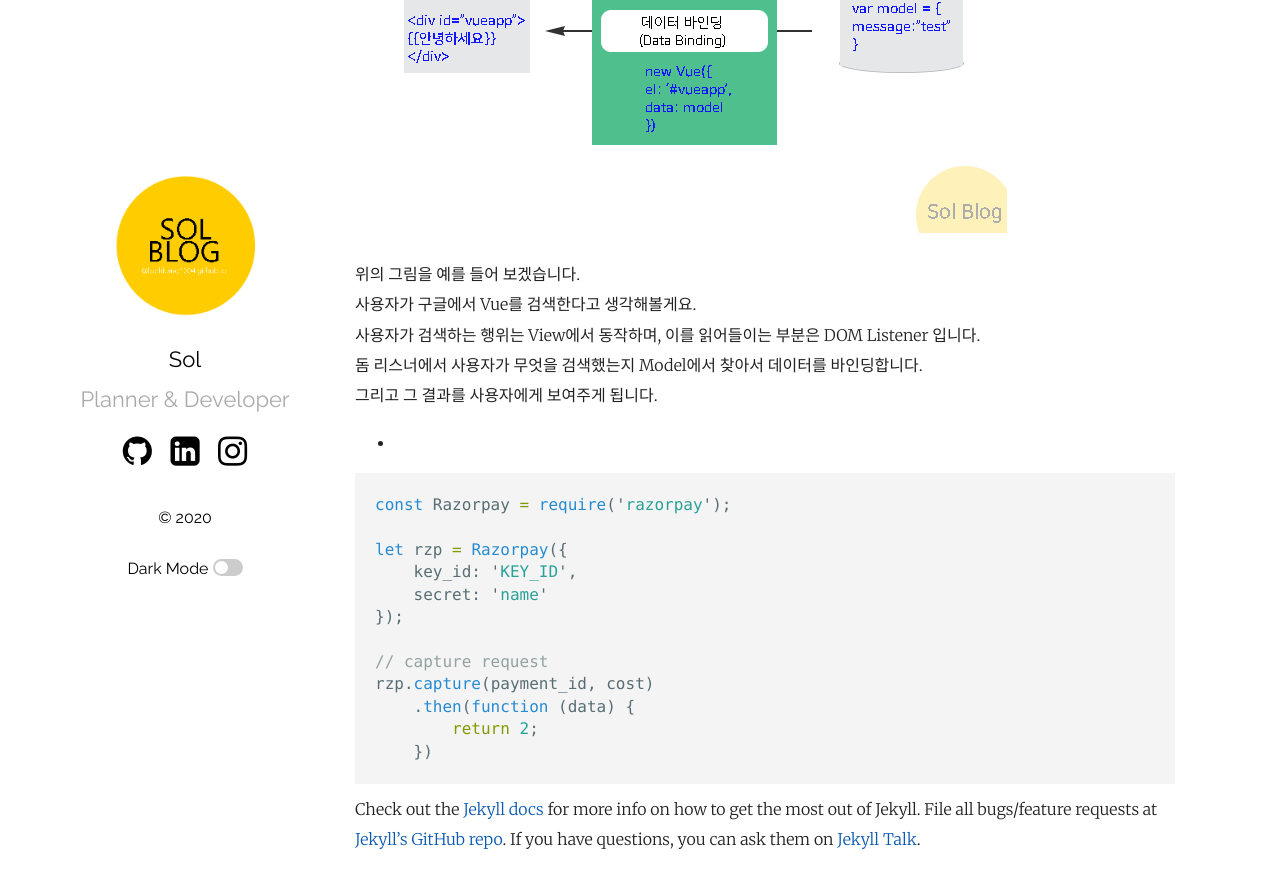
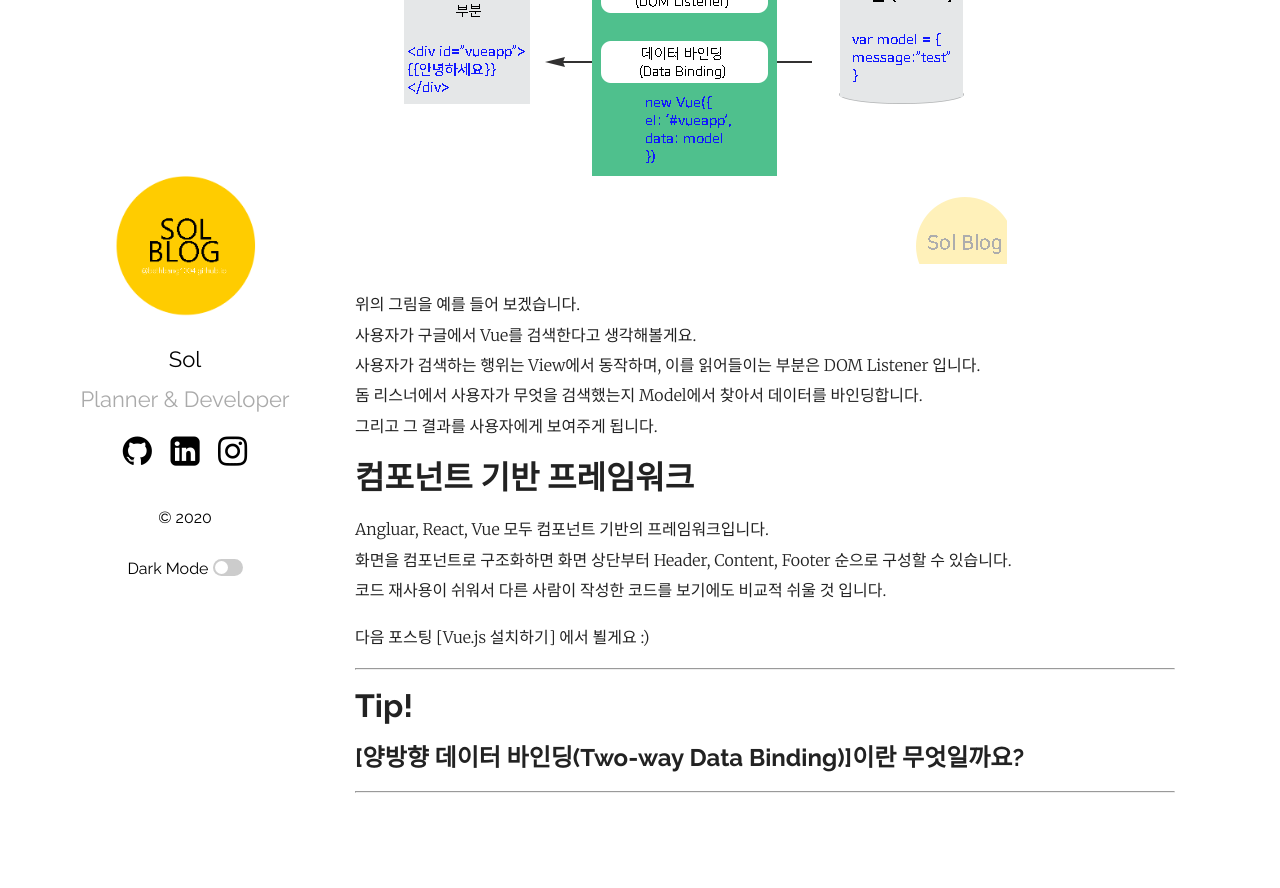
Before and after one commit to bethbang1004/bethbang1004.github.io, a Jekyll site: the page built from _posts/2020-07-17-welcome-to-jekyll.markdown, in a window 1280 px wide and 900 px high, scrolled down 822 px. Shown: the top 888 px of the window. Built offline with Jekyll 4.4.1, drawn with Linux system fonts in a browser that asks for light colours; after the commit the page ends 1660 px from its top, so only the background shows below that.

Commit message:
Update 2020-07-17-welcome-to-jekyll.markdown

````diff
--- a/_posts/2020-07-17-welcome-to-jekyll.markdown
+++ b/_posts/2020-07-17-welcome-to-jekyll.markdown
@@ -13,6 +13,7 @@ Angular, React, VueJS는 최근 프론트엔드 프레임워크로 많이 사용
 - Angluar의 양방향 데이터 바인딩 특성과 React의 단방향 데이터 흐름 모두 가능
 - React의 가상돔 렌더링 방식 포함하여 빠른 렌더링 가능
 - 성능이 빠르고 우수함
+- 컴포넌트 기반 프레임워크
 
 # Vue.js 라이브러리
 UI 개발 방식 모델 중 하나인 MVVM 패턴의 뷰 모델(View Model)에 해당하는 화면 라이브러리
@@ -24,25 +25,15 @@ UI 개발 방식 모델 중 하나인 MVVM 패턴의 뷰 모델(View Model)에
 돔 리스너에서 사용자가 무엇을 검색했는지 Model에서 찾아서 데이터를 바인딩합니다.
 그리고 그 결과를 사용자에게 보여주게 됩니다.
 
--
+# 컴포넌트 기반 프레임워크
+Angluar, React, Vue 모두 컴포넌트 기반의 프레임워크입니다.
+화면을 컴포넌트로 구조화하면 화면 상단부터 Header, Content, Footer 순으로 구성할 수 있습니다.
+코드 재사용이 쉬워서 다른 사람이 작성한 코드를 보기에도 비교적 쉬울 것 입니다.
 
-```javascript
-const Razorpay = require('razorpay');
+다음 포스팅 [Vue.js 설치하기] 에서 뵐게요 :)
 
-let rzp = Razorpay({
-	key_id: 'KEY_ID',
-	secret: 'name'
-});
-
-// capture request
-rzp.capture(payment_id, cost)
-	.then(function (data) {
-		return 2;
-	})
-```
-
-Check out the [Jekyll docs][jekyll-docs] for more info on how to get the most out of Jekyll. File all bugs/feature requests at [Jekyll’s GitHub repo][jekyll-gh]. If you have questions, you can ask them on [Jekyll Talk][jekyll-talk].
-
+***
+# Tip!
+## [양방향 데이터 바인딩(Two-way Data Binding)]이란 무엇일까요?
 [jekyll-docs]: https://jekyllrb.com/docs/home
-[jekyll-gh]:   https://github.com/jekyll/jekyll
-[jekyll-talk]: https://talk.jekyllrb.com/
+***
````
